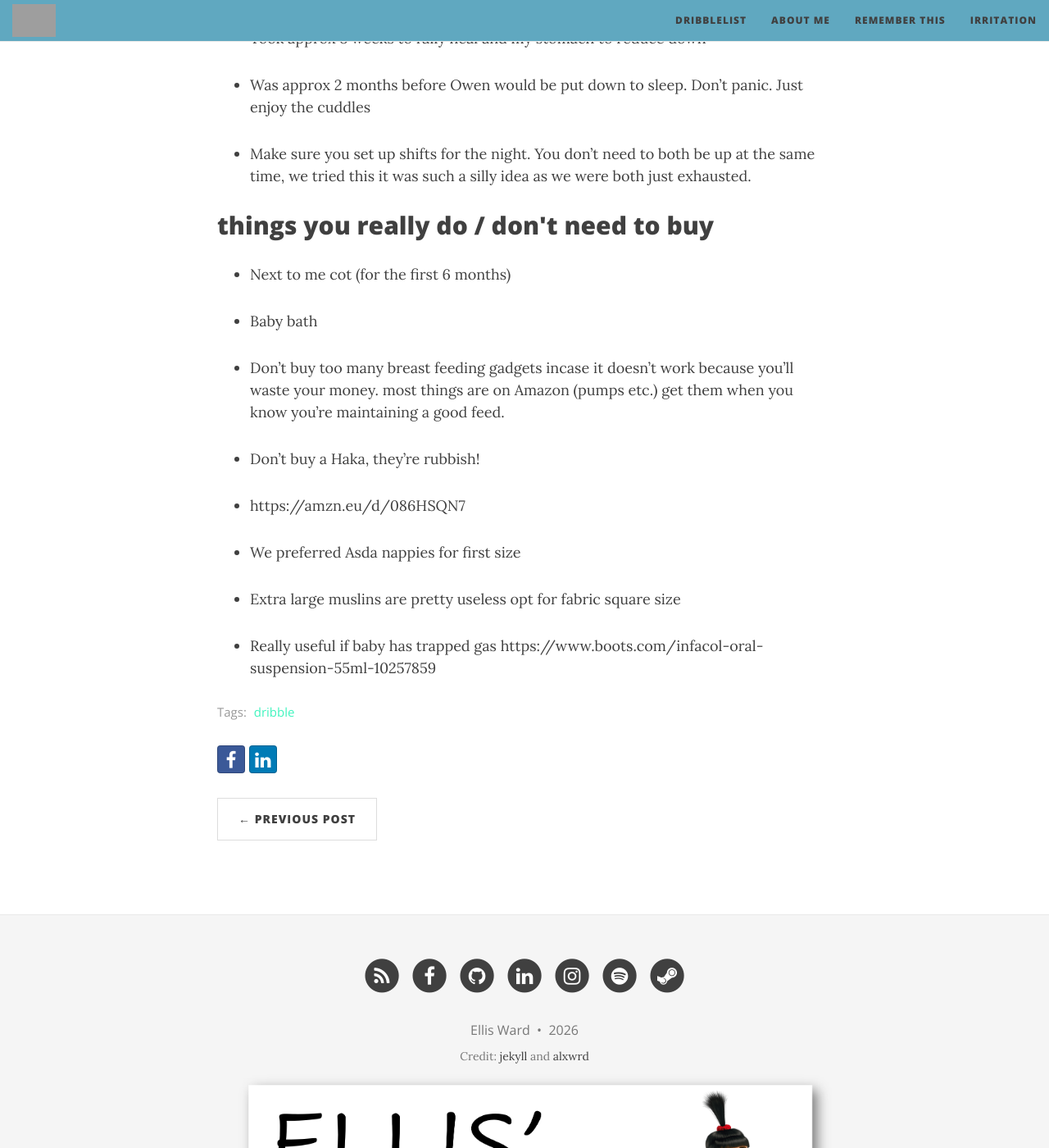
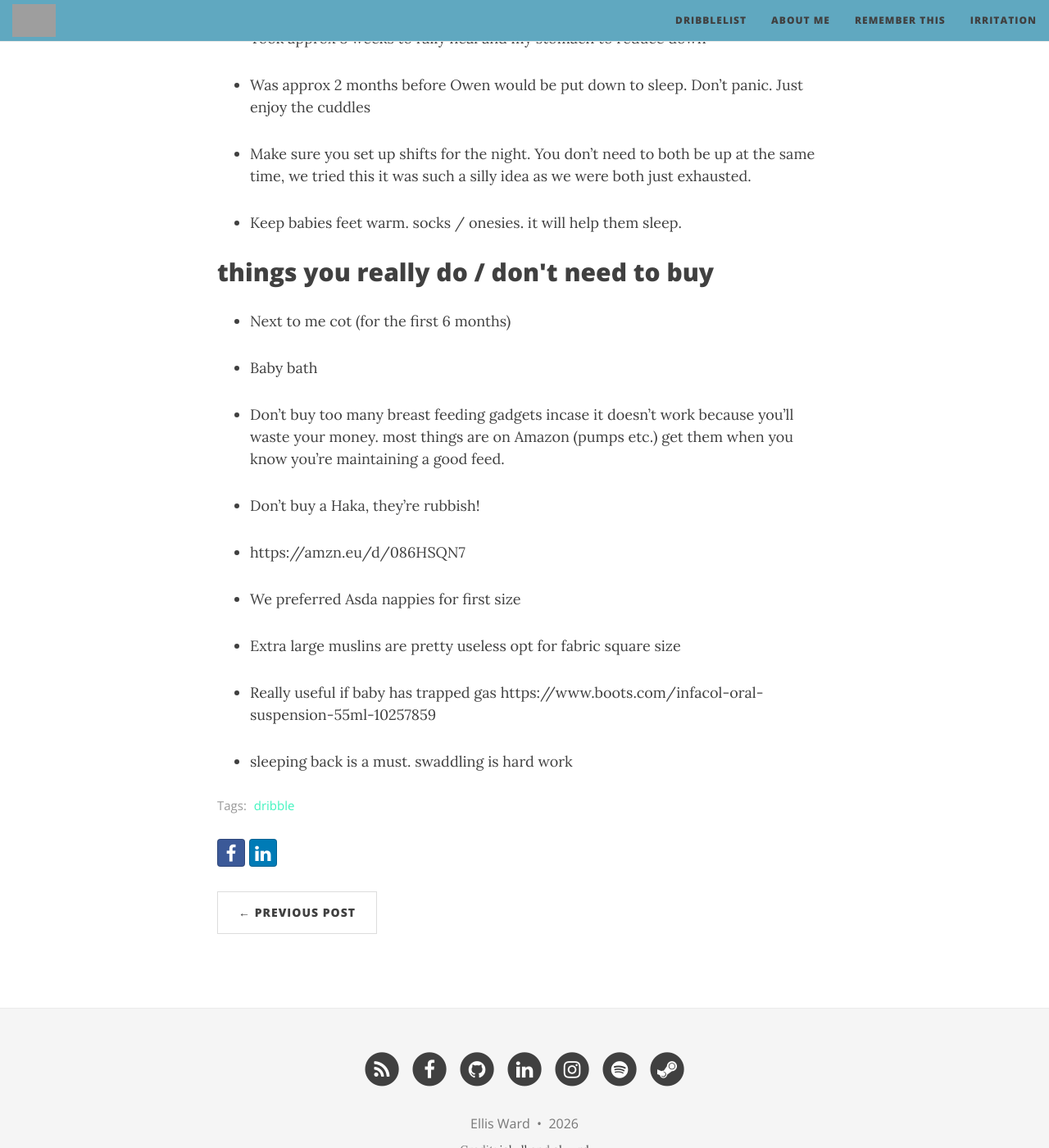
Before and after one commit to ellis-ward/ellis-ward.github.io, a Jekyll site: the page built from _posts/dribble/2026-05-31-adviceformypregnantfriends.md, in a window 1280 px wide and 1400 px high, scrolled down 3232 px. Shown: the whole window at 82% size. Built offline with Jekyll 4.4.1, drawn with Linux system fonts in a browser that asks for light colours; nearby versions of some CDN libraries; grey boxes are pictures that could not be loaded.

Commit message:
Update 2026-05-31-adviceformypregnantfriends.md

```diff
--- a/_posts/dribble/2026-05-31-adviceformypregnantfriends.md
+++ b/_posts/dribble/2026-05-31-adviceformypregnantfriends.md
@@ -85,6 +85,8 @@ tags: dribble
 
 - Make sure you set up shifts for the night. You don't need to both be up at the same time, we tried this it was such a silly idea as we were both just exhausted.
 
+- Keep babies feet warm. socks / onesies. it will help them sleep.
+
 <h2>things you really do / don't need to buy</h2>
 
 - Next to me cot (for the first 6 months)
@@ -102,3 +104,5 @@ tags: dribble
 - Extra large muslins are pretty useless opt for fabric square size
 
 - Really useful if baby has trapped gas https://www.boots.com/infacol-oral-suspension-55ml-10257859
+
+- sleeping back is a must. swaddling is hard work
```
